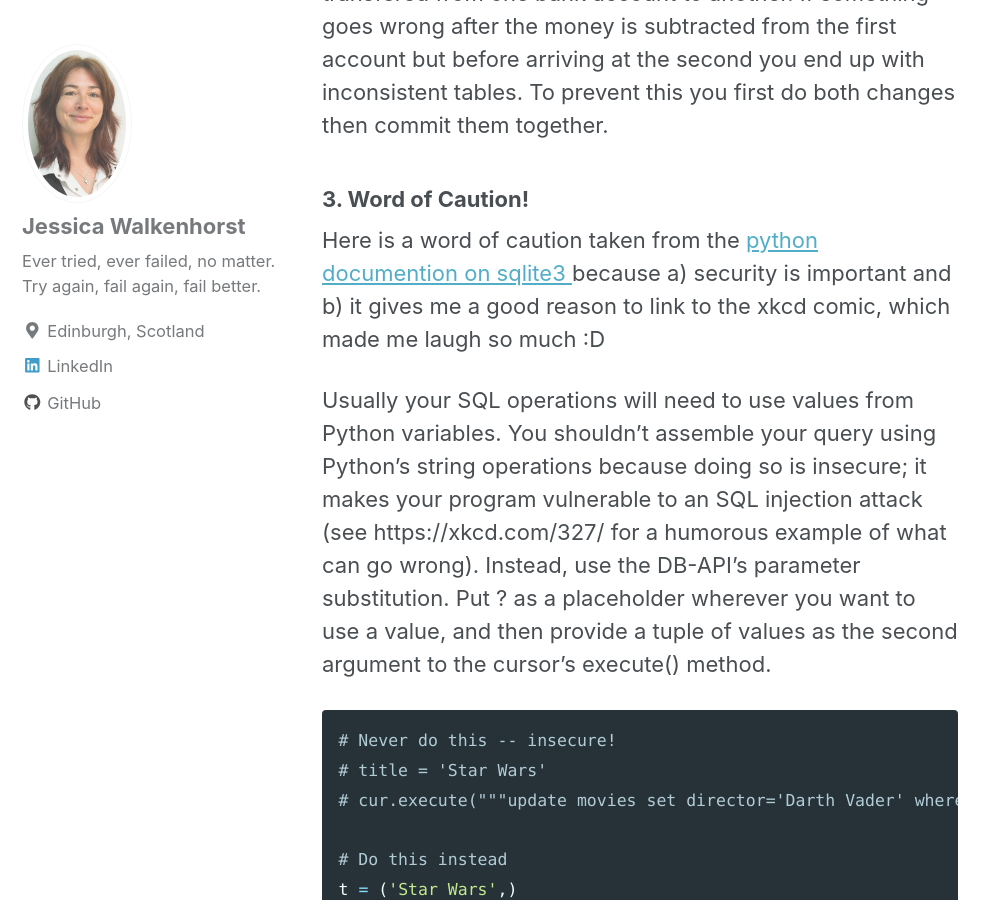
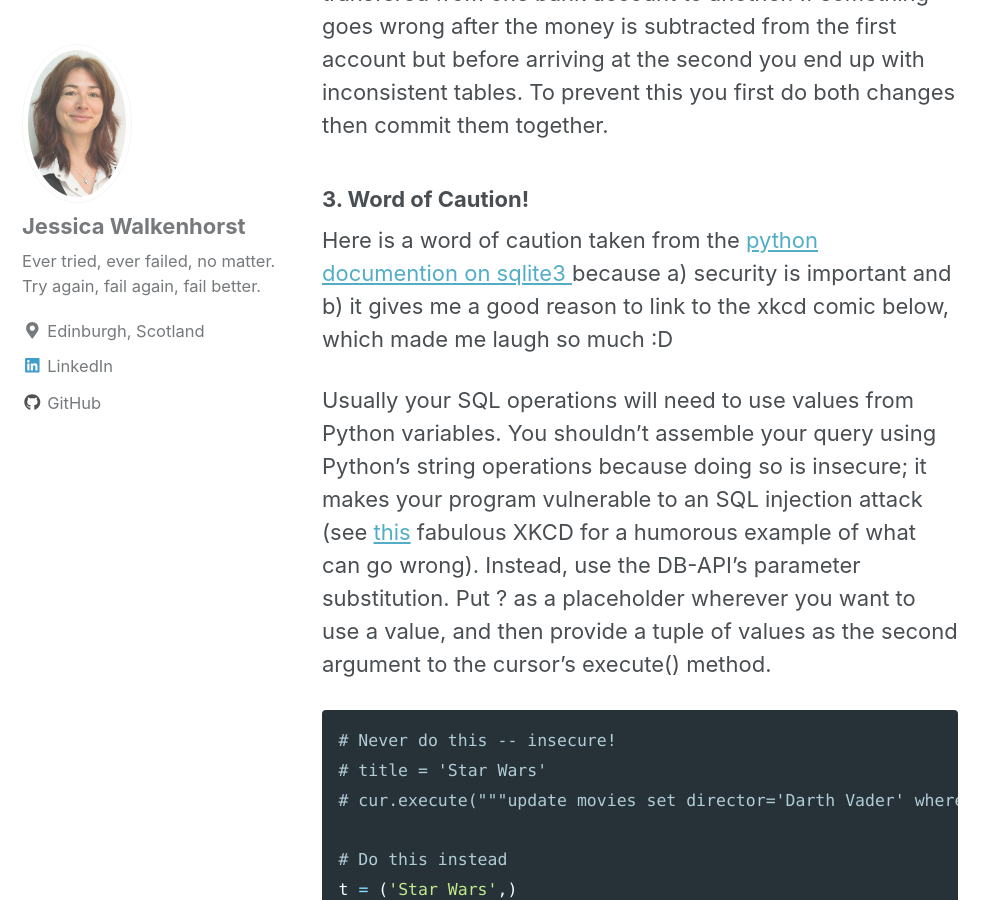
Before and after one commit to walkenho/walkenho.github.io, a Jekyll site: the page built from _posts/2016-11-02-python-and-sql-in-5-minutes.md, in a window 1280 px wide and 900 px high, scrolled down 6221 px. Shown: the whole window, without its empty margins (0-999 px from the left). Built offline with Jekyll 4.4.1, drawn with Linux system fonts in a browser that asks for light colours; nearby versions of some CDN libraries; some of the changed text lies outside the part shown.

Commit message:
Fixing a typo and a link.

```diff
--- a/_posts/2016-11-02-python-and-sql-in-5-minutes.md
+++ b/_posts/2016-11-02-python-and-sql-in-5-minutes.md
@@ -415,9 +415,12 @@ pd.read_sql_query("""select * from reviewers""", conn2).head(2)
 This might look a bit strange at first glance, but has the reason to prevent inconsistent databases if the something goes wrong in the process. Imagine the case that money is transfered from one bank account to another. If something goes wrong after the money is subtracted from the first account but before arriving at the second you end up with inconsistent tables. To prevent this you first do both changes then commit them together.
 
 ### 3. Word of Caution!
-Here is a word of caution taken from the <a href="https://docs.python.org/2/library/sqlite3.html"> python documention on sqlite3 </a> because a) security is important and b) it gives me a good reason to link to the xkcd comic, which made me laugh so much :D
+Here is a word of caution taken from the <a href="https://docs.python.org/2/library/sqlite3.html"> python documention
+on sqlite3 </a> because a) security is important and b) it gives me a good reason to link to the xkcd comic below, which made me laugh so much :D
 
-Usually your SQL operations will need to use values from Python variables. You shouldn’t assemble your query using Python’s string operations because doing so is insecure; it makes your program vulnerable to an SQL injection attack (see https://xkcd.com/327/ for a humorous example of what can go wrong).
+Usually your SQL operations will need to use values from Python variables. You shouldn’t assemble your query using
+Python’s string operations because doing so is insecure; it makes your program vulnerable to an SQL injection
+attack (see [this](https://xkcd.com/327/) fabulous XKCD for a humorous example of what can go wrong).
 Instead, use the DB-API’s parameter substitution. Put ? as a placeholder wherever you want to use a value, and then provide a tuple of values as the second argument to the cursor’s execute() method.
 
 
```
Also changed, not shown: other parts of _posts/2016-11-02-python-and-sql-in-5-minutes.md (+1 -1 lines).
